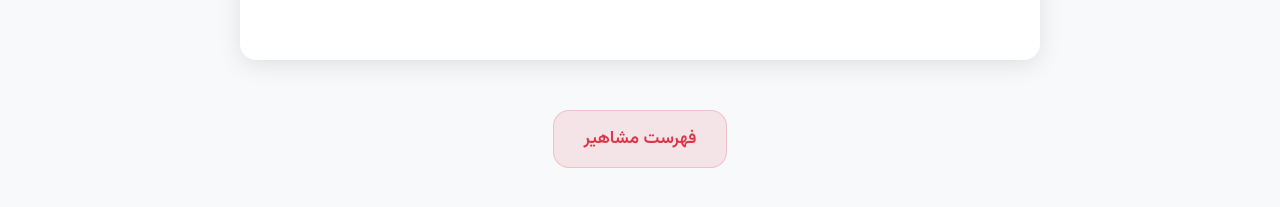
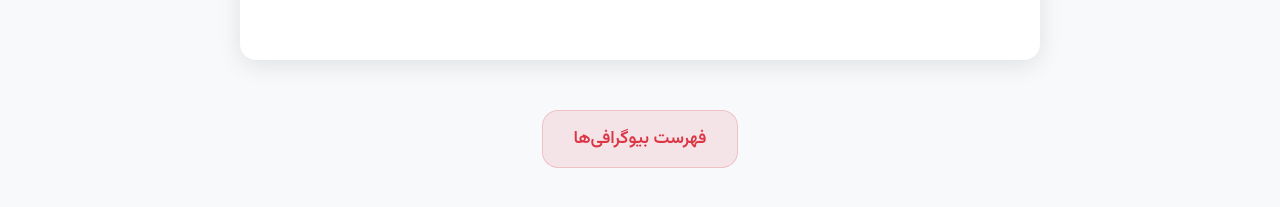
Before and after one commit to darkblog/darkblog.github.io, a Jekyll site: the page built from _posts/2025-7-5-68.md, in a window 1280 px wide and 900 px high, scrolled down 1654 px. Shown: the part 684-891 px from the top of the window. Built offline with Jekyll 4.4.1, drawn with Linux system fonts in a browser that asks for light colours; nearby versions of some CDN libraries.

Commit message:
Update post.html

```diff
--- a/_layouts/post.html
+++ b/_layouts/post.html
@@ -573,7 +573,7 @@
 
         <div class="blog-button-container">
             <a href="https://indexes.ir/biography" class="blog-button">
-                فهرست مشاهیر
+                فهرست بیوگرافی‌ها
             </a>
         </div>
     </main>
```
